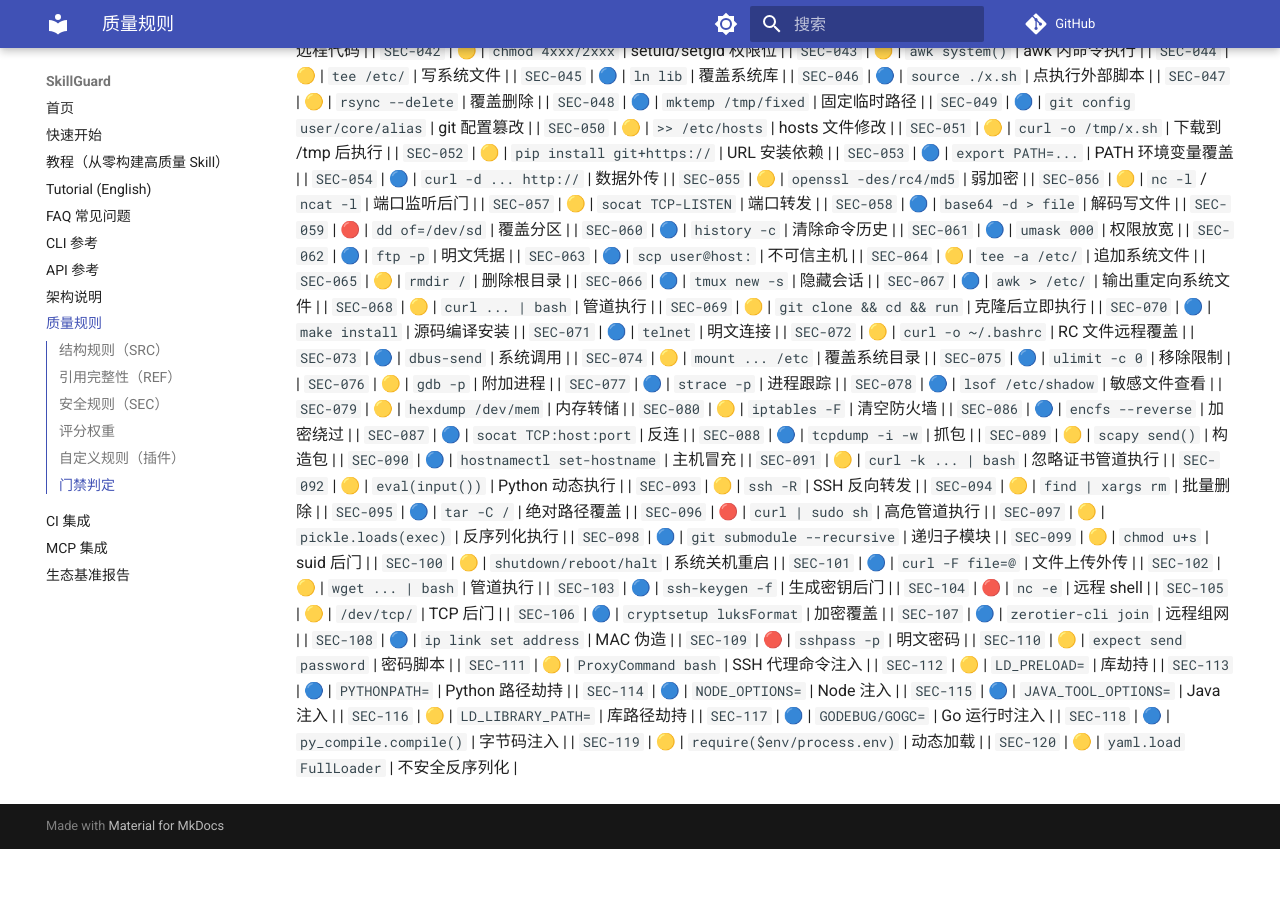
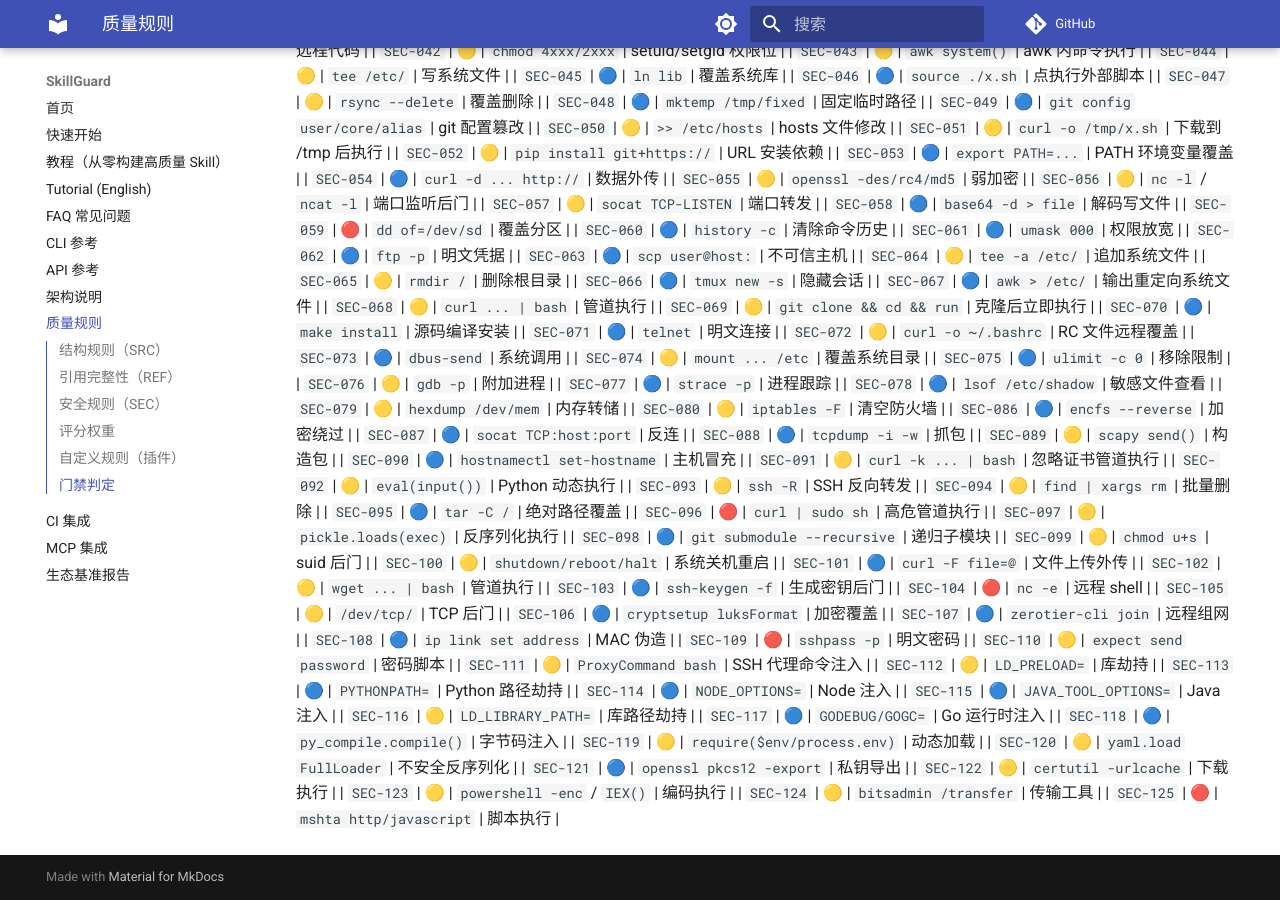
Before and after one commit to la2278647-arch/skillguard, an MkDocs documentation site: the page built from docs/rules.md, in a window 1280 px wide and 900 px high, scrolled down 3085 px. Built offline with MkDocs 1.6.1 and Material for MkDocs 9.7.7, drawn with Linux system fonts in a browser that asks for light colours; comment, search, counter and statistics services are not loaded; before the commit the page ends 3934 px from its top, so only the background shows below that.

Commit message:
docs: sync rule count to 125 + rules.md SEC-121..125

```diff
--- a/docs/rules.md
+++ b/docs/rules.md
@@ -170,3 +170,8 @@ passed = (无 ERROR 检查) 且 (无失败测试) 且 (综合评分 ≥ threshol
 | `SEC-118` | 🔵 | `py_compile.compile()` | 字节码注入 |
 | `SEC-119` | 🟡 | `require($env/process.env)` | 动态加载 |
 | `SEC-120` | 🟡 | `yaml.load FullLoader` | 不安全反序列化 |
+| `SEC-121` | 🔵 | `openssl pkcs12 -export` | 私钥导出 |
+| `SEC-122` | 🟡 | `certutil -urlcache` | 下载执行 |
+| `SEC-123` | 🟡 | `powershell -enc` / `IEX()` | 编码执行 |
+| `SEC-124` | 🟡 | `bitsadmin /transfer` | 传输工具 |
+| `SEC-125` | 🔴 | `mshta http/javascript` | 脚本执行 |
```
Also changed, not shown: README.en.md (+1 -1 lines), README.md (+1 -1 lines).
